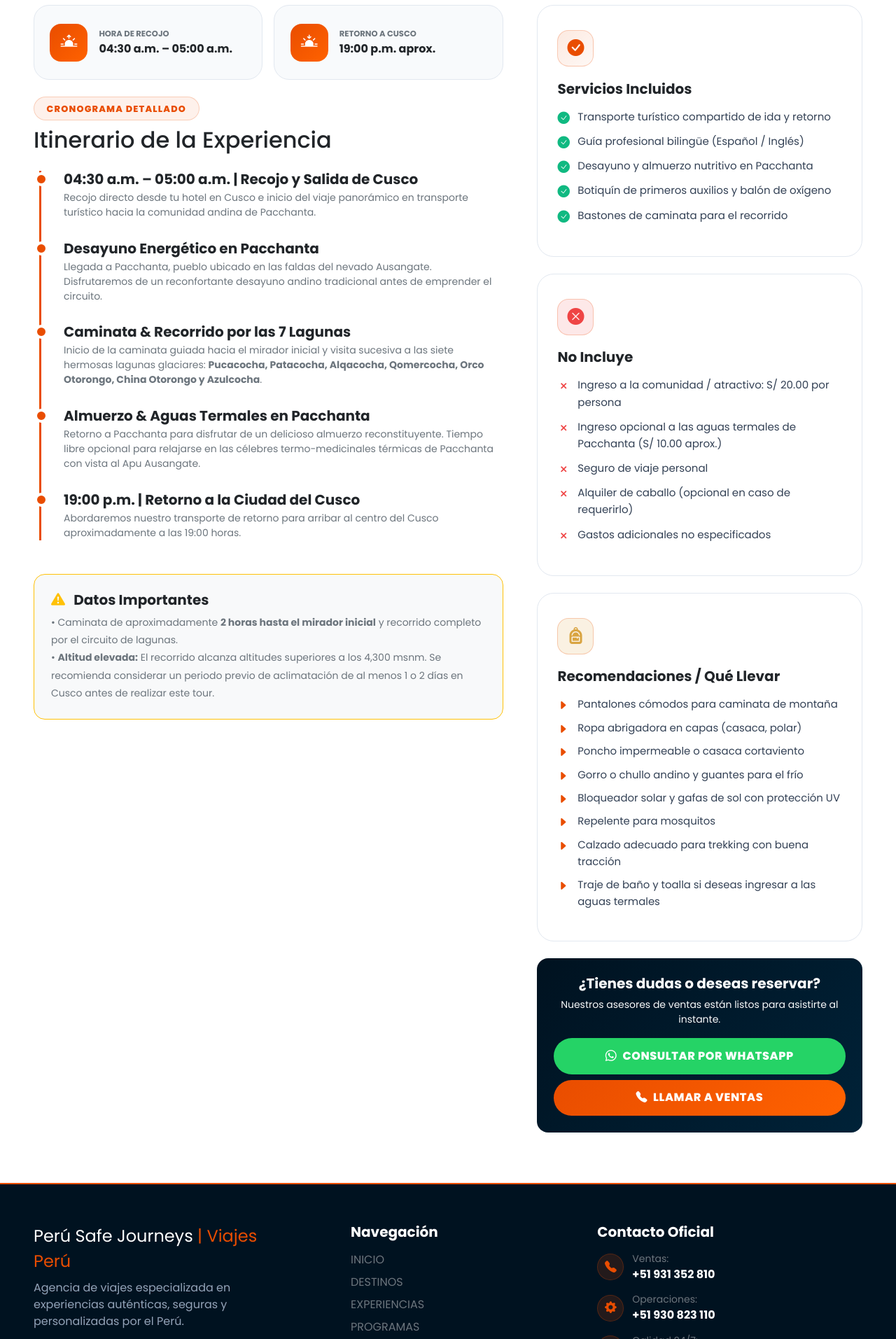
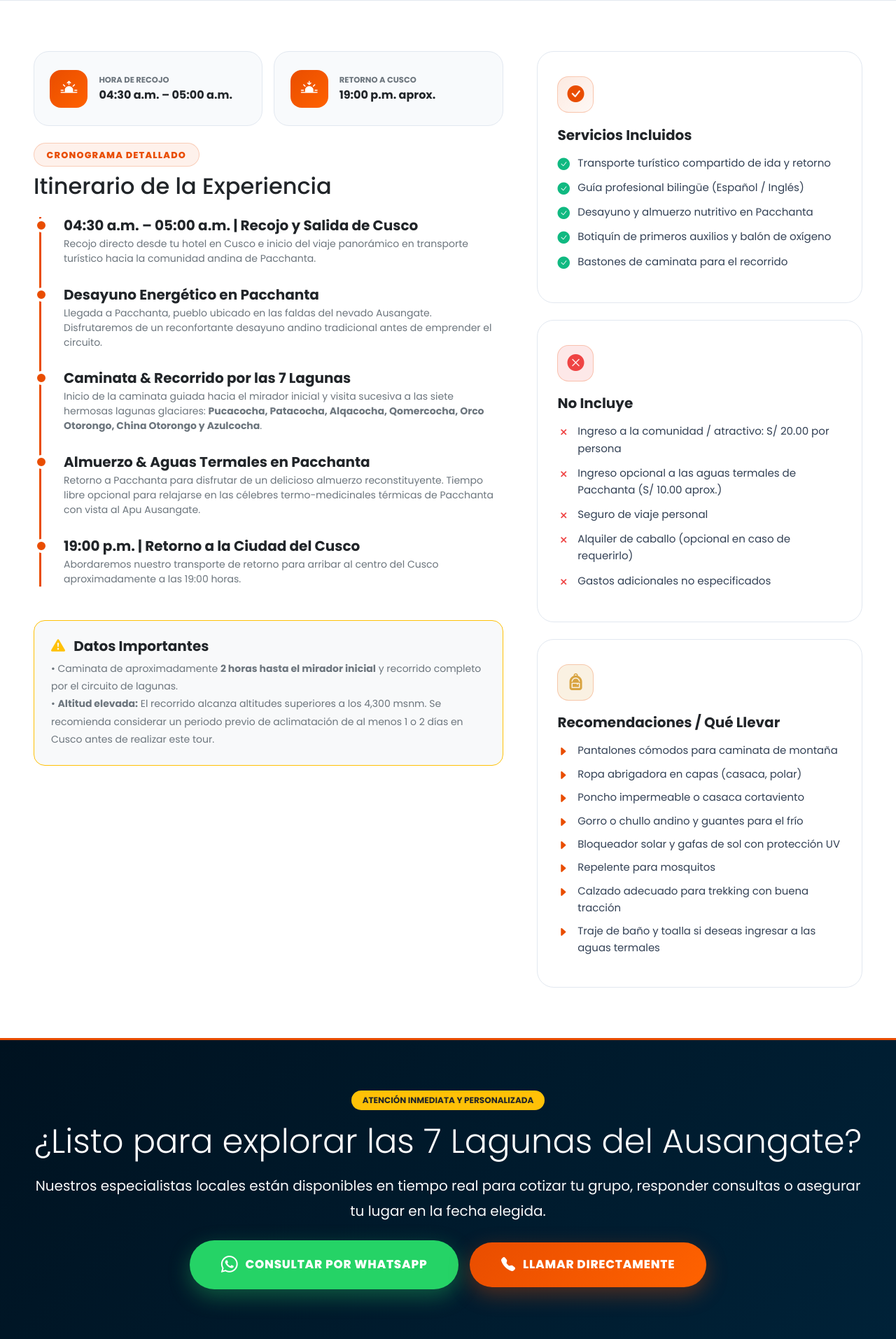
Before and after one commit to Matador7716/Pagina-web-Para-empresa, a PHP site: page /page-7-lagunas-del-ausangate.php in a window 1280 px wide. Shown: the part 1455-3368 px from the top of the page at 70% size. Run offline with PHP 8.4, Linux system fonts and the light colour scheme.

Commit message:
feat(ausangate): redesign gallery to interactive filmstrip and add full-width footer CTA section
- Redesigned the gallery in page-7-lagunas-del-ausangate.php into an interactive filmstrip card slider.
- Moved direct contact reservation buttons to a new full-width CTA section right above the page footer.

Co-authored-by: Matador7716 <217379187+Matador7716@users.noreply.github.com>

```diff
--- a/page-7-lagunas-del-ausangate.php
+++ b/page-7-lagunas-del-ausangate.php
@@ -336,97 +336,162 @@ $seven_lakes_gallery = [
             color: var(--color-dorado-andino);
         }
 
-        /* GALERÍA MODERNA TIPO SLIDER Y CARDS INTERACTIVAS */
-        .modern-gallery-section {
+        /* NUEVO DISEÑO DE GALERÍA EN FORMATO FILMSTRIP Y CARDS ELEVADAS SIN BORDES */
+        .interactive-gallery-section {
             background-color: #F8FAFC;
-            padding: 4rem 0;
+            padding: 4.5rem 0;
             border-bottom: 1px solid var(--color-gris-border);
         }
 
-        .modern-gallery-track {
+        .lake-filmstrip-container {
             display: flex;
-            gap: 18px;
+            gap: 20px;
             overflow-x: auto;
             scroll-behavior: smooth;
-            padding: 10px 4px 20px;
+            padding: 15px 5px 25px;
             scrollbar-width: none;
         }
 
-        .modern-gallery-track::-webkit-scrollbar {
+        .lake-filmstrip-container::-webkit-scrollbar {
             display: none;
         }
 
-        .modern-lake-card {
-            flex: 0 0 310px;
-            height: 380px;
-            border-radius: 24px;
+        .filmstrip-card {
+            flex: 0 0 320px;
+            height: 420px;
+            border-radius: 26px;
             overflow: hidden;
             position: relative;
             cursor: pointer;
             border: none !important;
+            box-shadow: none !important;
             transition: all 0.4s cubic-bezier(0.25, 1, 0.5, 1);
-            box-shadow: none !important;
+            background: #001220;
         }
 
-        .modern-lake-card img {
+        .filmstrip-card img {
             width: 100%;
             height: 100%;
             object-fit: cover;
-            transition: transform 0.6s cubic-bezier(0.25, 1, 0.5, 1);
+            transition: transform 0.7s cubic-bezier(0.25, 1, 0.5, 1);
+            filter: brightness(0.9);
         }
 
-        .modern-lake-card:hover {
-            transform: translateY(-8px);
+        .filmstrip-card:hover {
+            transform: translateY(-10px) scale(1.02);
+            z-index: 3;
         }
 
-        .modern-lake-card:hover img {
+        .filmstrip-card:hover img {
             transform: scale(1.12);
+            filter: brightness(1);
         }
 
-        .modern-lake-overlay {
+        .filmstrip-overlay {
             position: absolute;
             inset: 0;
-            background: linear-gradient(180deg, rgba(0, 18, 32, 0.15) 0%, rgba(0, 18, 32, 0.92) 100%);
-            padding: 1.5rem 1.3rem;
+            background: linear-gradient(180deg, rgba(0, 18, 32, 0.08) 0%, rgba(0, 18, 32, 0.95) 100%);
+            padding: 1.6rem 1.4rem;
             display: flex;
             flex-direction: column;
             justify-content: flex-end;
             color: #FFFFFF;
         }
 
-        .modern-lake-badge {
+        .filmstrip-tag {
             position: absolute;
-            top: 16px;
-            left: 16px;
-            background: linear-gradient(135deg, var(--color-naranja-journey) 0%, #FF6200 100%);
+            top: 18px;
+            left: 18px;
+            background: rgba(0, 18, 32, 0.82);
+            backdrop-filter: blur(10px);
             color: #FFFFFF;
             font-size: 0.78rem;
             font-weight: 800;
-            padding: 0.38rem 0.95rem;
+            padding: 0.4rem 1rem;
             border-radius: 50px;
+            border: 1px solid rgba(255, 255, 255, 0.22);
             text-transform: uppercase;
         }
 
-        .modern-zoom-btn {
+        .filmstrip-zoom-icon {
             position: absolute;
-            top: 16px;
-            right: 16px;
-            width: 38px;
-            height: 38px;
+            top: 18px;
+            right: 18px;
+            width: 42px;
+            height: 42px;
             border-radius: 50%;
-            background: rgba(255, 255, 255, 0.25);
-            backdrop-filter: blur(8px);
+            background: var(--color-naranja-journey);
             color: #FFFFFF;
             display: flex;
             align-items: center;
             justify-content: center;
-            font-size: 1.1rem;
-            transition: all 0.3s ease;
+            font-size: 1.2rem;
+            opacity: 0;
+            transform: scale(0.8);
+            transition: all 0.35s ease;
         }
 
-        .modern-lake-card:hover .modern-zoom-btn {
-            background: var(--color-naranja-journey);
-            transform: scale(1.1);
+        .filmstrip-card:hover .filmstrip-zoom-icon {
+            opacity: 1;
+            transform: scale(1);
+        }
+
+        /* SECCIÓN A ANCHO COMPLETO PARA BOTONES DE CONTACTO DIRECTO EN EL PIE */
+        .footer-cta-section {
+            background: linear-gradient(135deg, #001220 0%, var(--color-azul-peru-safe) 100%);
+            padding: 4.5rem 0;
+            color: #FFFFFF;
+            width: 100vw;
+            border-top: 3px solid var(--color-naranja-journey);
+            position: relative;
+        }
+
+        .cta-action-btn-wa {
+            background: #25D366;
+            color: #FFFFFF !important;
+            font-weight: 800;
+            font-size: 1.05rem;
+            padding: 1.05rem 2.8rem;
+            border-radius: 50px;
+            text-transform: uppercase;
+            letter-spacing: 0.8px;
+            text-decoration: none;
+            display: inline-flex;
+            align-items: center;
+            justify-content: center;
+            gap: 10px;
+            transition: all 0.35s ease;
+            box-shadow: 0 10px 30px rgba(37, 211, 102, 0.35);
+        }
+
+        .cta-action-btn-wa:hover {
+            background: #1EBE57;
+            transform: translateY(-3px) scale(1.02);
+            box-shadow: 0 14px 35px rgba(37, 211, 102, 0.5);
+        }
+
+        .cta-action-btn-call {
+            background: linear-gradient(135deg, var(--color-naranja-journey) 0%, #FF6200 100%);
+            color: #FFFFFF !important;
+            font-weight: 800;
+            font-size: 1.05rem;
+            padding: 1.05rem 2.8rem;
+            border-radius: 50px;
+            text-transform: uppercase;
+            letter-spacing: 0.8px;
+            text-decoration: none;
+            display: inline-flex;
+            align-items: center;
+            justify-content: center;
+            gap: 10px;
+            transition: all 0.35s ease;
+            box-shadow: 0 10px 30px rgba(233, 77, 0, 0.35);
+        }
+
+        .cta-action-btn-call:hover {
+            background: linear-gradient(135deg, var(--color-naranja-hover) 0%, var(--color-naranja-journey) 100%);
+            transform: translateY(-3px) scale(1.02);
+            box-shadow: 0 14px 35px rgba(233, 77, 0, 0.5);
         }
 
         /* CUERPO DEL TOUR RE-DISEÑADO CON PALETA INICIO */
@@ -871,30 +936,30 @@ $seven_lakes_gallery = [
         </div>
     </section>
 
-    <!-- GALERÍA INTERACTIVA MODERNA TIPO SLIDER Y CARDS SIN BORDES -->
-    <section class="modern-gallery-section">
+    <!-- GALERÍA DE DISEÑO NUEVO, CREATIVO Y ATRACTIVO EN FORMATO FILMSTRIP INTERACTIVO -->
+    <section class="interactive-gallery-section">
         <div class="container-fluid px-3 px-lg-5">
             <div class="d-flex align-items-end justify-content-between flex-wrap gap-3 mb-4">
                 <div>
-                    <span class="section-badge-clean">GALERÍA VISUAL Y EXCLUSIVA</span>
+                    <span class="section-badge-clean">GALERÍA VISUAL INTERACTIVA</span>
                     <h2 class="display-6 fw-extrabold text-dark mb-1">Las 7 Lagunas del Ausangate</h2>
-                    <p class="fs-6 text-secondary mb-0">Desliza de forma interactiva y haz clic en cualquier laguna para contemplarla en alta resolución.</p>
+                    <p class="fs-6 text-secondary mb-0">Desliza horizontalmente y haz clic en cualquiera de las lagunas para ver la imagen completa.</p>
                 </div>
 
                 <div class="d-flex gap-2">
-                    <button class="slider-nav-btn" id="galleryPrevBtn" aria-label="Anterior"><i class="bi bi-chevron-left"></i></button>
-                    <button class="slider-nav-btn" id="galleryNextBtn" aria-label="Siguiente"><i class="bi bi-chevron-right"></i></button>
+                    <button class="slider-nav-btn" id="filmstripPrevBtn" aria-label="Anterior"><i class="bi bi-chevron-left"></i></button>
+                    <button class="slider-nav-btn" id="filmstripNextBtn" aria-label="Siguiente"><i class="bi bi-chevron-right"></i></button>
                 </div>
             </div>
 
-            <div class="modern-gallery-track" id="lakesGalleryTrack">
+            <div class="lake-filmstrip-container" id="lakeFilmstripTrack">
                 <?php foreach($seven_lakes_gallery as $idx => $lake): ?>
-                    <div class="modern-lake-card" onclick="openImageModal('<?php echo $lake['url']; ?>', '<?php echo addslashes($lake['title']); ?>', '<?php echo addslashes($lake['subtitle']); ?>')">
-                        <span class="modern-lake-badge">Laguna <?php echo ($idx + 1); ?></span>
-                        <div class="modern-zoom-btn"><i class="bi bi-arrows-angle-expand"></i></div>
+                    <div class="filmstrip-card" onclick="openImageModal('<?php echo $lake['url']; ?>', '<?php echo addslashes($lake['title']); ?>', '<?php echo addslashes($lake['subtitle']); ?>')">
+                        <span class="filmstrip-tag">Laguna 0<?php echo ($idx + 1); ?></span>
+                        <div class="filmstrip-zoom-icon"><i class="bi bi-arrows-angle-expand"></i></div>
                         <img src="<?php echo $lake['url']; ?>" alt="<?php echo $lake['title']; ?>" loading="lazy">
-                        <div class="modern-lake-overlay">
-                            <h5 class="fs-5 fw-bold text-white mb-1"><?php echo $lake['title']; ?></h5>
+                        <div class="filmstrip-overlay">
+                            <h4 class="fs-5 fw-bold text-white mb-1"><?php echo $lake['title']; ?></h4>
                             <p class="text-warning small mb-0 fw-medium"><?php echo $lake['subtitle']; ?></p>
                         </div>
                     </div>
@@ -1039,23 +1104,35 @@ $seven_lakes_gallery = [
                             </ul>
                         </div>
 
-                        <!-- BOTONES DE CONTACTO DIRECTO CENTRADOS -->
-                        <div class="p-4 rounded-4 text-center mx-auto w-100" style="background: linear-gradient(135deg, #001220 0%, var(--color-azul-peru-safe) 100%); border: none !important; box-shadow: none !important;">
-                            <h4 class="fs-5 fw-bold text-white mb-2 text-center">¿Tienes dudas o deseas reservar?</h4>
-                            <p class="small text-light opacity-90 mb-3 text-center mx-auto max-w-400">Nuestros asesores de ventas están listos para asistirte al instante.</p>
-                            <div class="d-flex flex-column gap-2 align-items-center justify-content-center mx-auto max-w-350">
-                                <a href="https://wa.me/<?php echo $phones['ventas']['clean']; ?>?text=Hola,%20quisiera%20m%C3%A1s%20informaci%C3%B3n%20sobre%20el%20tour%207%20Lagunas%20del%20Ausangate" target="_blank" class="btn-reserve-wa w-100 justify-content-center text-center">
-                                    <i class="bi bi-whatsapp"></i> Consultar por WhatsApp
-                                </a>
-                                <a href="tel:<?php echo $phones['ventas']['clean']; ?>" class="btn-call-sales w-100 justify-content-center text-center">
-                                    <i class="bi bi-telephone-fill"></i> Llamar a Ventas
-                                </a>
-                            </div>
-                        </div>
 
                     </div>
                 </div>
 
+            </div>
+        </div>
+    </section>
+
+    <!-- NUEVA SECCIÓN COMPLETA DE BOTONES DE CONTACTO DIRECTO AL PIE DE PÁGINA (A ANCHO COMPLETO) -->
+    <section class="footer-cta-section text-center" id="reserva-directa">
+        <div class="container-fluid px-3 px-lg-5">
+            <div class="max-w-900 mx-auto">
+                <span class="badge bg-warning text-dark px-3 py-2 rounded-pill fw-bold text-uppercase mb-3">ATENCIÓN INMEDIATA Y PERSONALIZADA</span>
+                <h2 class="display-5 fw-extrabold text-white mb-3">¿Listo para explorar las 7 Lagunas del Ausangate?</h2>
+                <p class="fs-5 text-light opacity-90 mb-4 max-w-700 mx-auto" style="line-height: 1.8;">
+                    Nuestros especialistas locales están disponibles en tiempo real para cotizar tu grupo, responder consultas o asegurar tu lugar en la fecha elegida.
+                </p>
+
+                <div class="d-flex justify-content-center align-items-center gap-3 flex-wrap">
+                    <a href="https://wa.me/<?php echo $phones['ventas']['clean']; ?>?text=Hola,%20deseo%20reservar%20el%20tour%207%20Lagunas%20del%20Ausangate" target="_blank" class="cta-action-btn-wa">
+                        <i class="bi bi-whatsapp fs-4"></i>
+                        <span>Consultar por WhatsApp</span>
+                    </a>
+
+                    <a href="tel:<?php echo $phones['ventas']['clean']; ?>" class="cta-action-btn-call">
+                        <i class="bi bi-telephone-fill fs-5"></i>
+                        <span>Llamar Directamente</span>
+                    </a>
+                </div>
             </div>
         </div>
     </section>
@@ -1165,16 +1242,16 @@ $seven_lakes_gallery = [
         }
 
         document.addEventListener('DOMContentLoaded', function() {
-            const track = document.getElementById('lakesGalleryTrack');
-            const prevBtn = document.getElementById('galleryPrevBtn');
-            const nextBtn = document.getElementById('galleryNextBtn');
+            const track = document.getElementById('lakeFilmstripTrack');
+            const prevBtn = document.getElementById('filmstripPrevBtn');
+            const nextBtn = document.getElementById('filmstripNextBtn');
 
             if (track && prevBtn && nextBtn) {
                 nextBtn.addEventListener('click', () => {
-                    track.scrollBy({ left: 320, behavior: 'smooth' });
+                    track.scrollBy({ left: 340, behavior: 'smooth' });
                 });
                 prevBtn.addEventListener('click', () => {
-                    track.scrollBy({ left: -320, behavior: 'smooth' });
+                    track.scrollBy({ left: -340, behavior: 'smooth' });
                 });
             }
         });
```
